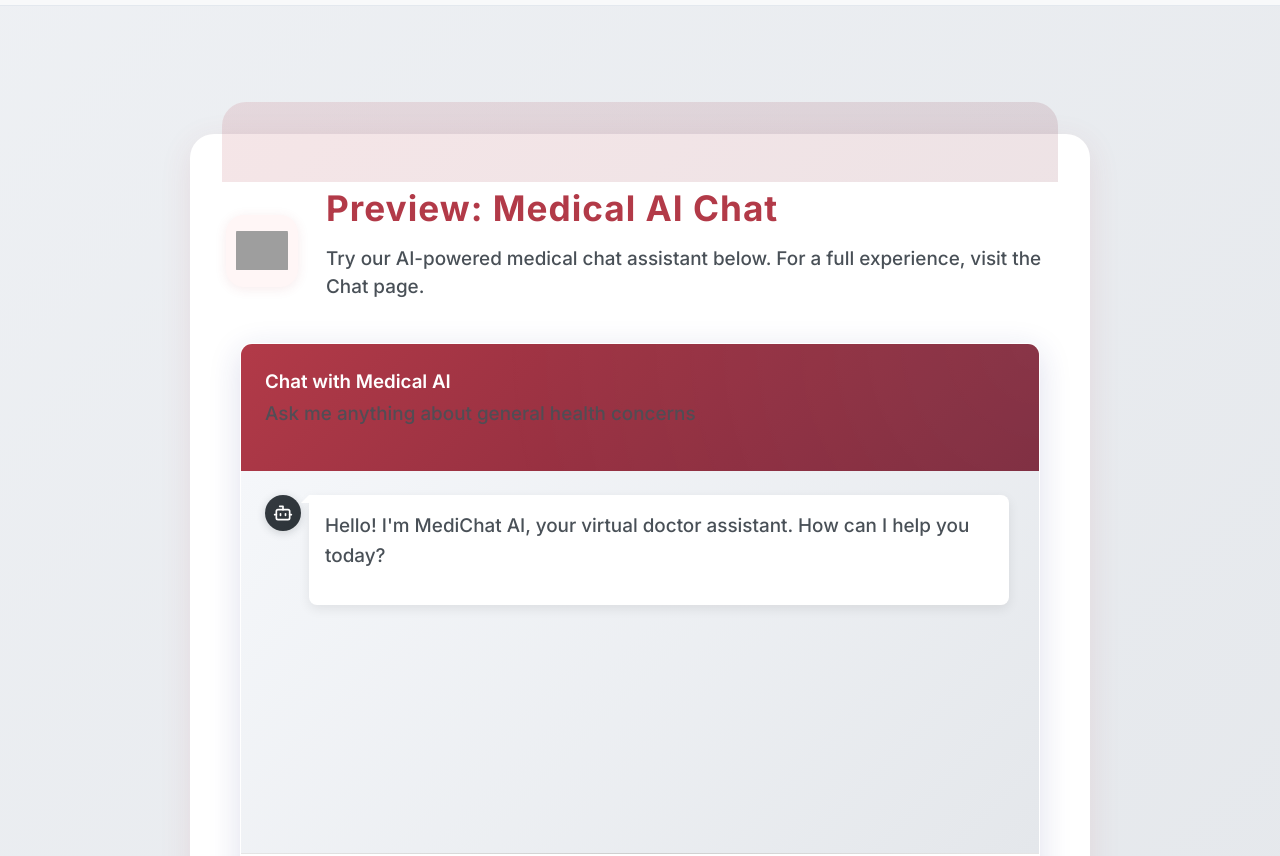
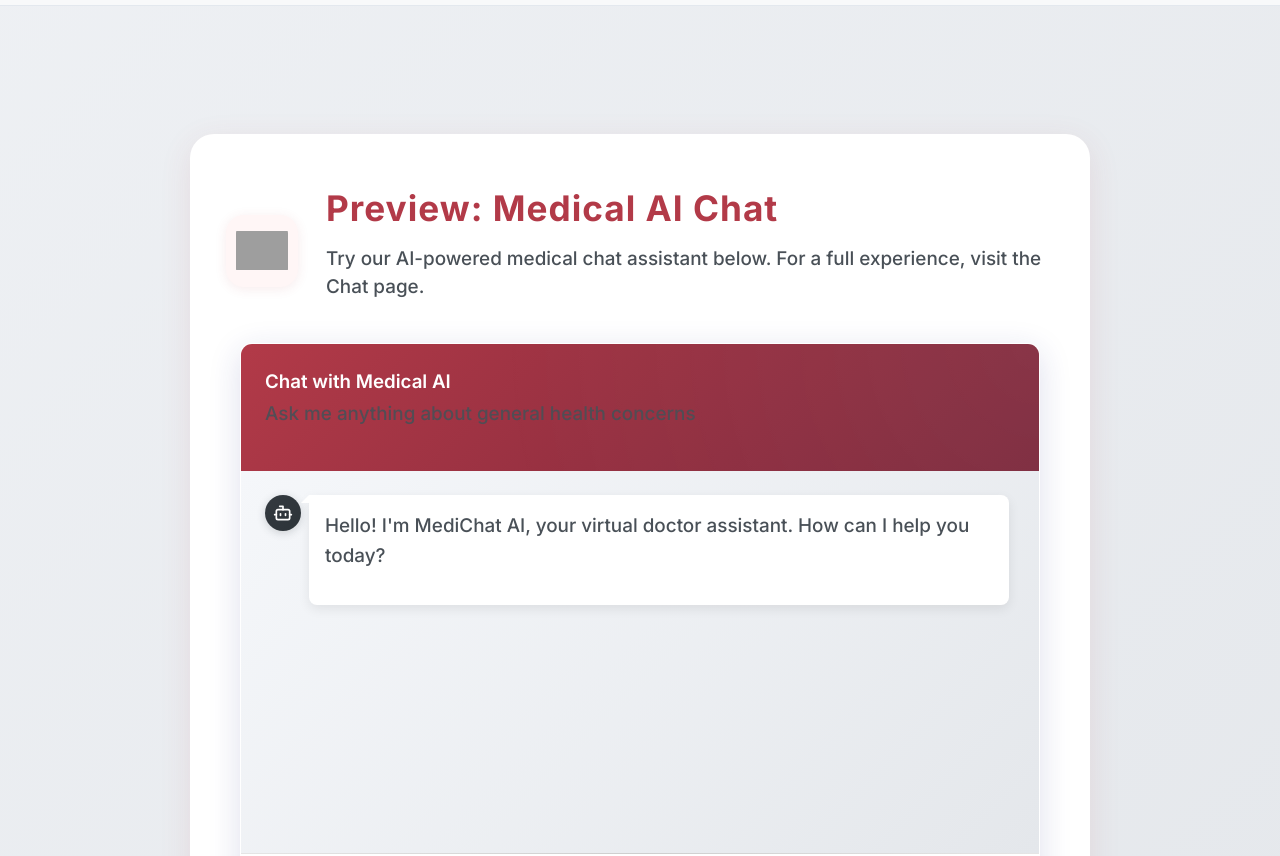
Before and after one commit to Alfred-Christo/MediJI, a React (Vite) app: page / in a window 1280 px wide. Shown: the part 2000-2856 px from the top of the page. Built offline with nearby package versions, Linux system fonts and the light colour scheme; grey boxes are pictures that could not be loaded.

Commit message:
yolo baby

```diff
--- a/src/styles/App.css
+++ b/src/styles/App.css
@@ -522,6 +522,10 @@
   position: relative;
   overflow: visible;
 }
+.model-card-preview-content::before {
+  content: none !important;
+  display: none !important;
+}
 .model-card-preview-content h2 {
   color: #B23A48;
   font-weight: 800;
@@ -557,22 +561,6 @@
   background: var(--primary-dark);
   box-shadow: 0 8px 32px rgba(178,58,72,0.13);
   transform: translateY(-2px) scale(1.03);
-}
-.model-card-preview-content::before {
-  content: '';
-  position: absolute;
-  top: -32px;
-  left: 32px;
-  right: 32px;
-  height: 80px;
-  border-radius: 24px 24px 0 0;
-  background: linear-gradient(135deg, #b23a48 0%, #7a263a 100%);
-  opacity: 0.13;
-  z-index: 0;
-}
-.model-card-preview-content h2, .model-card-preview-content p, .model-card-preview-chat, .model-card-preview-btn {
-  position: relative;
-  z-index: 1;
 }
 @media (max-width: 900px) {
   .model-card-preview-content {
--- a/src/styles/Chat.css
+++ b/src/styles/Chat.css
@@ -82,16 +82,13 @@
   z-index: 1;
 }
 
+.chat-header-main-enhanced::before {
+  content: none !important;
+  display: none !important;
+}
+
 .chat-header-bg-shape {
-  position: absolute;
-  top: -40px;
-  left: 50%;
-  transform: translateX(-50%);
-  width: 120%;
-  height: 180px;
-  background: radial-gradient(circle at 60% 40%, rgba(255,255,255,0.13) 0%, transparent 70%);
-  z-index: 0;
-  pointer-events: none;
+  display: none !important;
 }
 
 .chat-header-main-enhanced h2 {
```
